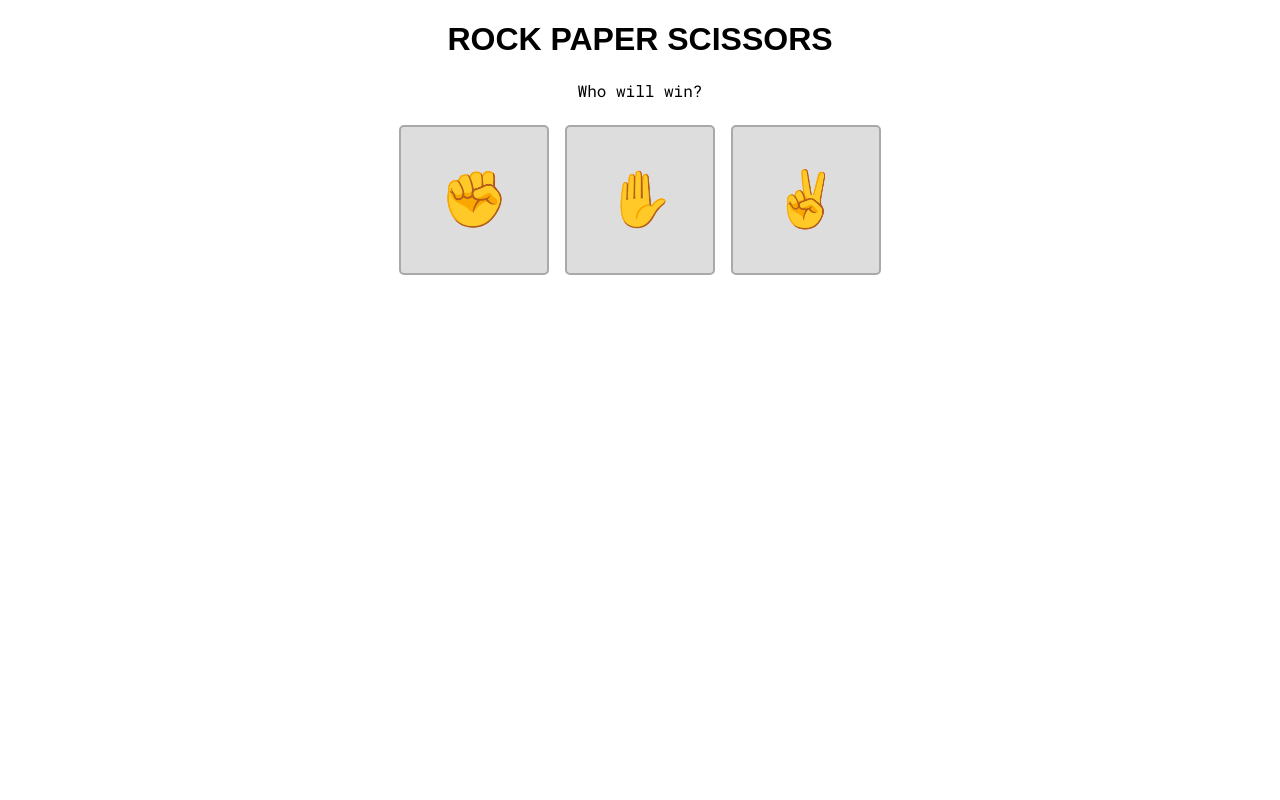
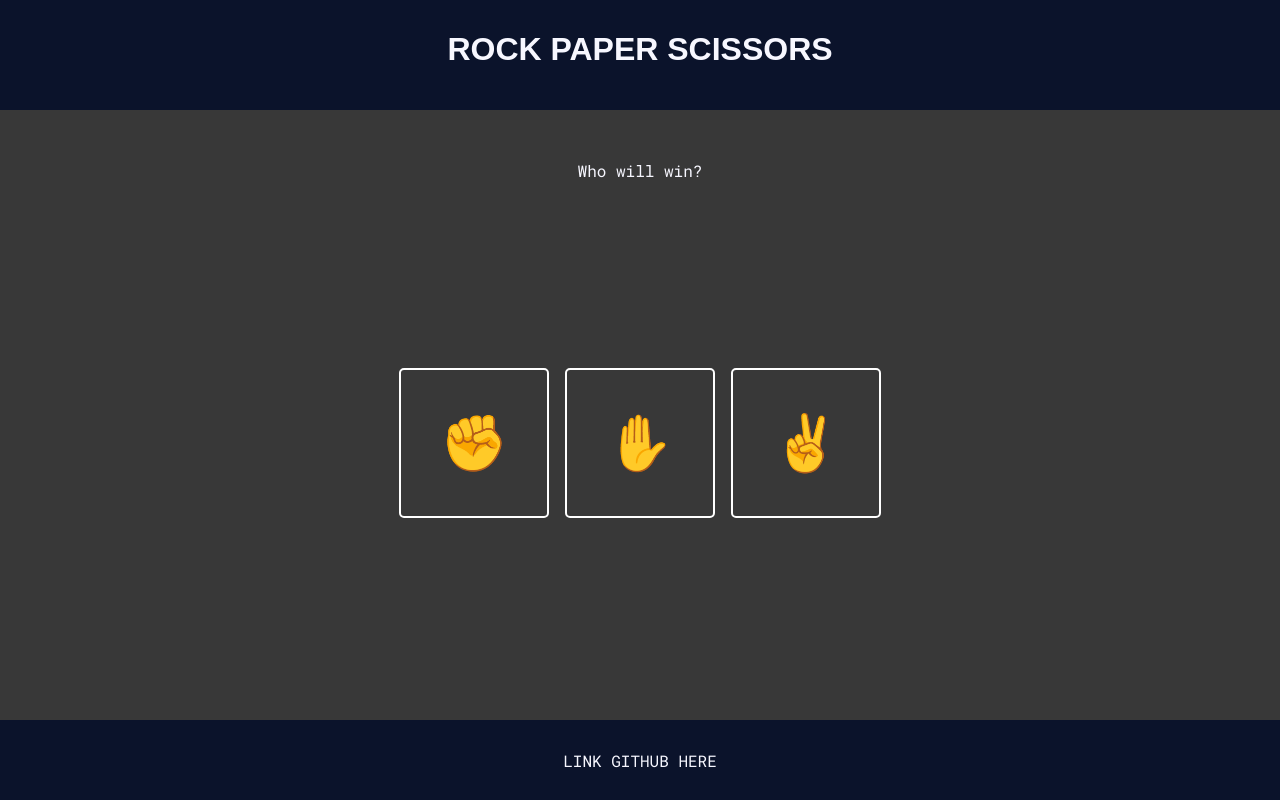
Before and after one commit to schau1121/Rock-Paper-Scissors, a plain HTML site: page index.html in a window 1280 px wide. Drawn offline with Linux system fonts and the light colour scheme; a web font is replaced by a local one.

Commit message:
Add styling colors

```diff
--- a/index.html
+++ b/index.html
@@ -10,19 +10,30 @@
 </head>
 
 <body>
+    <div id="app">
         <div class="header">
             <h1>ROCK PAPER SCISSORS</H1>
         </div>
         <div class="scoreboard">
             Who will win?
-        <p id="score"></p>
+            <div class="score-container">
+                <div id="player_score">
+                    <div class="move-selection"></div>
+                </div>
+                <div id="cpu_score">
+                    <div class="move-selection"></div>
+                </div>
+            </div>
+            <div class="msg"></div>
         </div>
         <div class="rps-btns">
             <button class="rps-btn" id="rock">✊</button>
             <button class="rps-btn" id="paper">✋</button>
             <button class="rps-btn" id="scissors">✌</button>
         </div>
-    <div class="msg"></div>
+        <div class="footer">
+            LINK GITHUB HERE
+        </div>
         <div id="overlay">
             <div id="end-msg-block">
                 <span id="close-overlay">&times;</span>
@@ -30,5 +41,6 @@
                 <button id="replay-btn">Would you like to play again? ↻</button>
             </div>
         </div>
+    </div>
 </body>
 </html>
--- a/play.js
+++ b/play.js
@@ -6,7 +6,6 @@ let roundMessage = "";
 const body = document.querySelector("body");
 const buttons = document.querySelectorAll(".rps-btn");
 const scoreboard = document.querySelector(".scoreboard");
-const score = document.getElementById("score");
 const message = document.querySelector(".msg")
 const winner_message = document.getElementById("end-msg-winner");
 const overlay = document.getElementById("overlay");
@@ -77,11 +76,6 @@ function updateScore(userInput) {
 
 function updateScoreBoard() {
     //update scoreboard with round winner and new scores
-    let text_to_change = scoreboard.childNodes[0];
-    text_to_change.nodeValue = (roundWinner === "Tie")
-            ? "It's a tie..."
-            : roundWinner + " wins!";
-    score.textContent = `Player: ${userScore} Computer: ${cpuScore}`;
     message.textContent = roundMessage;
 }
 
@@ -101,9 +95,6 @@ function removeModal() {
 
 function replay() {
     removeModal();
-    let text_to_change = scoreboard.childNodes[0];
-    text_to_change.nodeValue = "Who will win?";
-    score.textContent = "";
     message.textContent = "";
     userScore = 0;
     cpuScore = 0;
--- a/style.css
+++ b/style.css
@@ -3,25 +3,60 @@
 body {
     font-family: 'Roboto Mono', monospace;
     text-align: center;
+    margin: 0%;
 }
 
 h1 {
     font-family:'Days One', sans-serif;
 }
 
+#app {
+    display: flex;
+    flex-direction: column;
+    min-height: 100vh;
+}
+
+.header {
+    background-color: #0B132B;
+    color: #F7F7FF;
+    height: 100px;
+    padding-top: 10px;
+}
+
+.footer {
+    background-color: #0B132B;
+    color: #F7F7FF;
+    height: 80px;
+    display: flex;
+    justify-content: center;
+    align-items: center;
+    flex: 0 0 auto;
+}
+
+.scoreboard, .rps-btns {
+    padding: 50px 20px;
+    background-color: #383838;
+    color: #F7F7FF;
+}
+
+.scoreboard {
+    height: 100px;
+}
+
 .rps-btns {
     display: flex;
     justify-content: center;
+    flex: 1;
 }
 
 .rps-btn {
     width: 150px;
     height: 150px;
     font-size: 55px;
-    background-color: rgb(221, 221, 221);
+    background-color: #383838;
     border-radius: 5px;
-    border: 2px solid darkgrey;
     margin: 8px 8px;
+    border: 2px solid white;
 }
 
 #overlay {
@@ -58,8 +93,9 @@ h1 {
     color: #F7F7FF;
     font-size: large;
     height: 50px;
-    width: 330px;
-    padding: 15px 25px;
+    width: 400px;
+    padding: 0px 25px;
     border: 1px white solid;
     border-radius: 5px;
+    font-family: 'Roboto Mono', monospace;
 }
```
Lines whose indentation alone changed are shown as unchanged.
